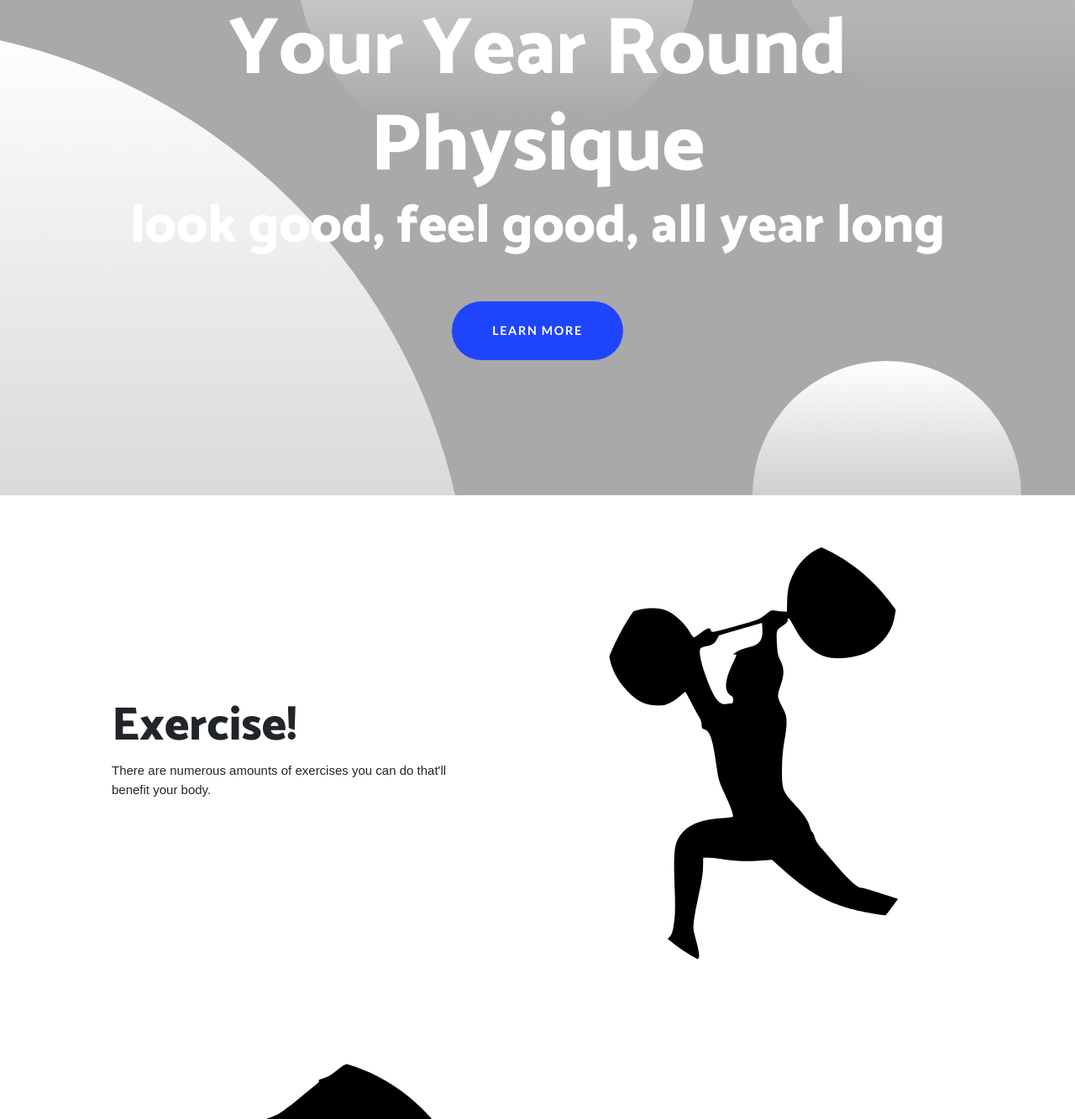
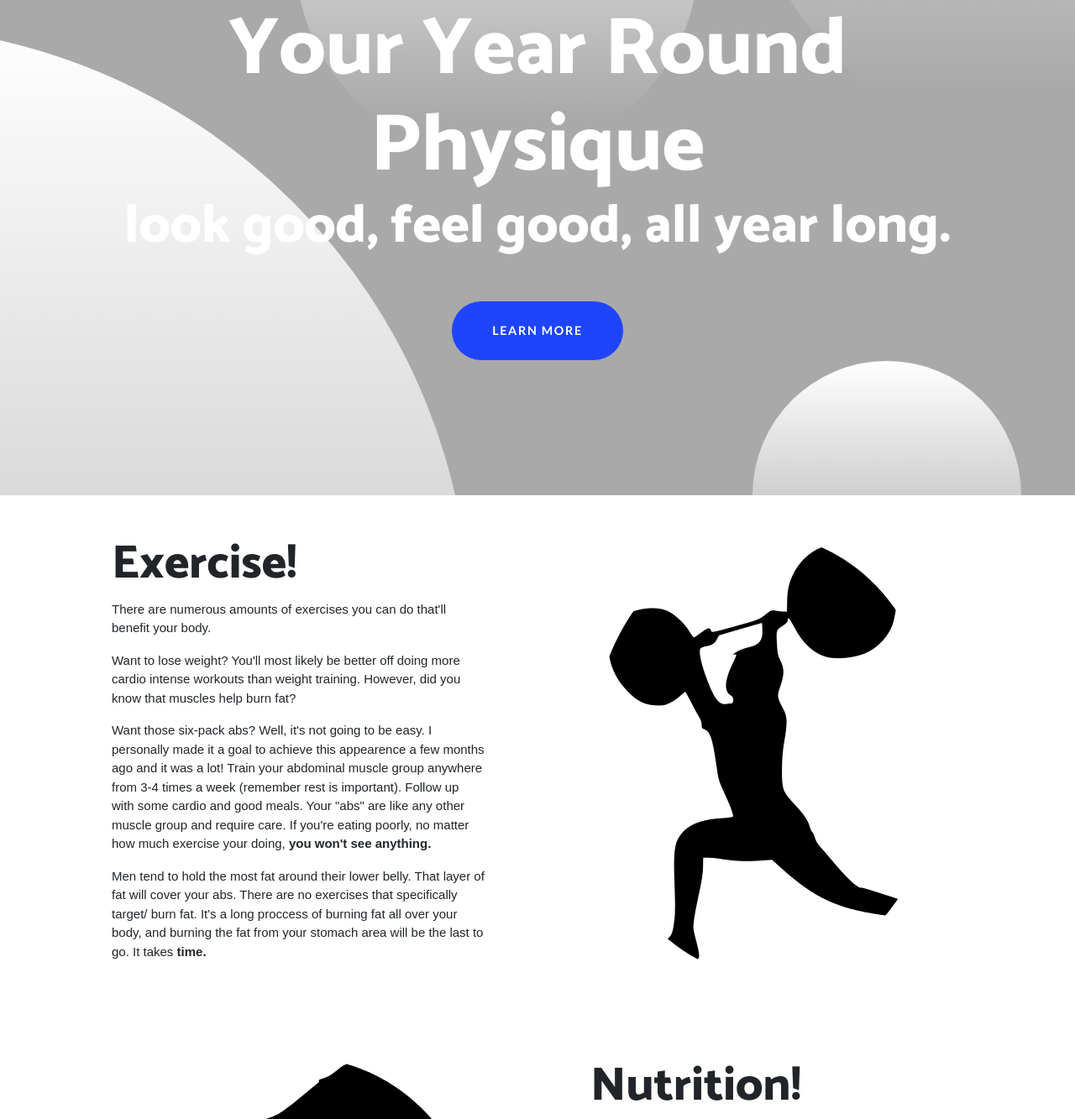
Before and after one commit to jasonsimon1/final-project, a plain HTML site: page index.html in a window 1280 px wide. Shown: the part 212-1545 px from the top of the page at 84% size. Drawn offline with Linux system fonts and the light colour scheme.

Commit message:
finish mvp and css

```diff
--- a/index.html
+++ b/index.html
@@ -45,7 +45,7 @@
     <div class="masthead-content">
       <div class="container">
         <h1 class="masthead-heading mb-0">Your Year Round Physique</h1>
-        <h2 class="masthead-subheading mb-0">look good, feel good, all year long</h2>
+        <h2 class="masthead-subheading mb-0">look good, feel good, all year long.</h2>
         <a href="#learn" class="btn btn-primary btn-xl rounded-pill mt-5">Learn More</a>
       </div>
     </div>
@@ -67,6 +67,10 @@
           <div class="p-5" id="exercise" >
             <h2 class="display-4">Exercise!</h2>
             <p>There are numerous amounts of exercises you can do that'll benefit your body.</p>
+            <p> Want to lose weight? You'll most likely be better off doing more cardio intense workouts than weight training. However, did you know that muscles help burn fat?  </p>
+            <p> Want those six-pack abs? Well, it's not going to be easy. I personally made it a goal to achieve this appearence a few months ago and it was a lot! Train your abdominal muscle group anywhere from 3-4 times a week (remember rest is important). Follow up with some cardio and good meals. Your "abs" are like any other muscle group and require care. If you're eating poorly, no matter how much exercise your doing, <strong>you won't see anything.</strong></p>
+
+            <p> Men tend to hold the most fat around their lower belly. That layer of fat will cover your abs. There are no exercises that specifically target/ burn fat. It's a long proccess of burning fat all over your body, and burning the fat from your stomach area will be the last to go. It takes <strong>time.</strong></p>
           </div>
         </div>
       </div>
@@ -86,6 +90,8 @@
             <h2 class="display-4">Nutrition!</h2>
             <p> A lot of people's interpetations on food are wrong. Food is important. You need it to fuel your body. Many people make the mistake of starving themselves when wanting to lose weight. <strong>Don't do this.</strong> You're only ruining your metabolism and will very quickly go back to old habits.</p>
             <p>You don't need to <strong>just</strong> eat salads or fruit. You can still ENJOY other foods and besides, who wants to eat the same thing everyday? I personally meal prep. Eating 2.5oz of Chicken breast, 2 cups of white rice and 85g of broccoli. </p>
+
+            <p>Realistically, you can still eat anything you want, <strong> with moderation.</strong> Too much of anything is bad for you. But, there are more options to eating! <strong>Intermittent Fasting</strong> is a 16 hour time period in which you are not eating, and an 8 hour period where you are eating. I personally do this! Eating from 4:00pm - 8:00pm and fasting for 20 hours. I'm essentially burning calories by doing nothing except drinking water! (ps, it's a lot harder than it seems but it's worth it). </p>
           </div>
         </div>
       </div>
```
